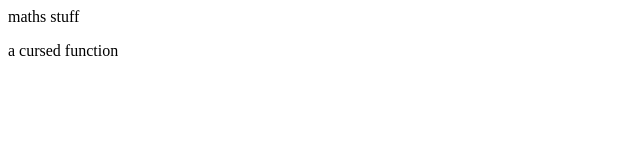
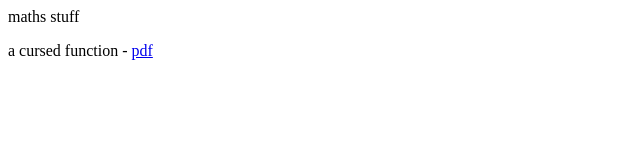
Before and after one commit to lightediand/lightediand.github.io, a plain HTML site: page index.html in a window 1280 px wide. Shown: the full height of the page, 0-640 px from the left. Drawn offline with Linux system fonts and the light colour scheme.

Commit message:
Update index.html

```diff
--- a/index.html
+++ b/index.html
@@ -4,6 +4,6 @@
 </head>
 <body>
 <p>maths stuff</p>
-<p>a cursed function</p>
+<p>a cursed function - <a href="a_cursed_function.pdf"> pdf</a></p>
 </body>
 </html>
```
